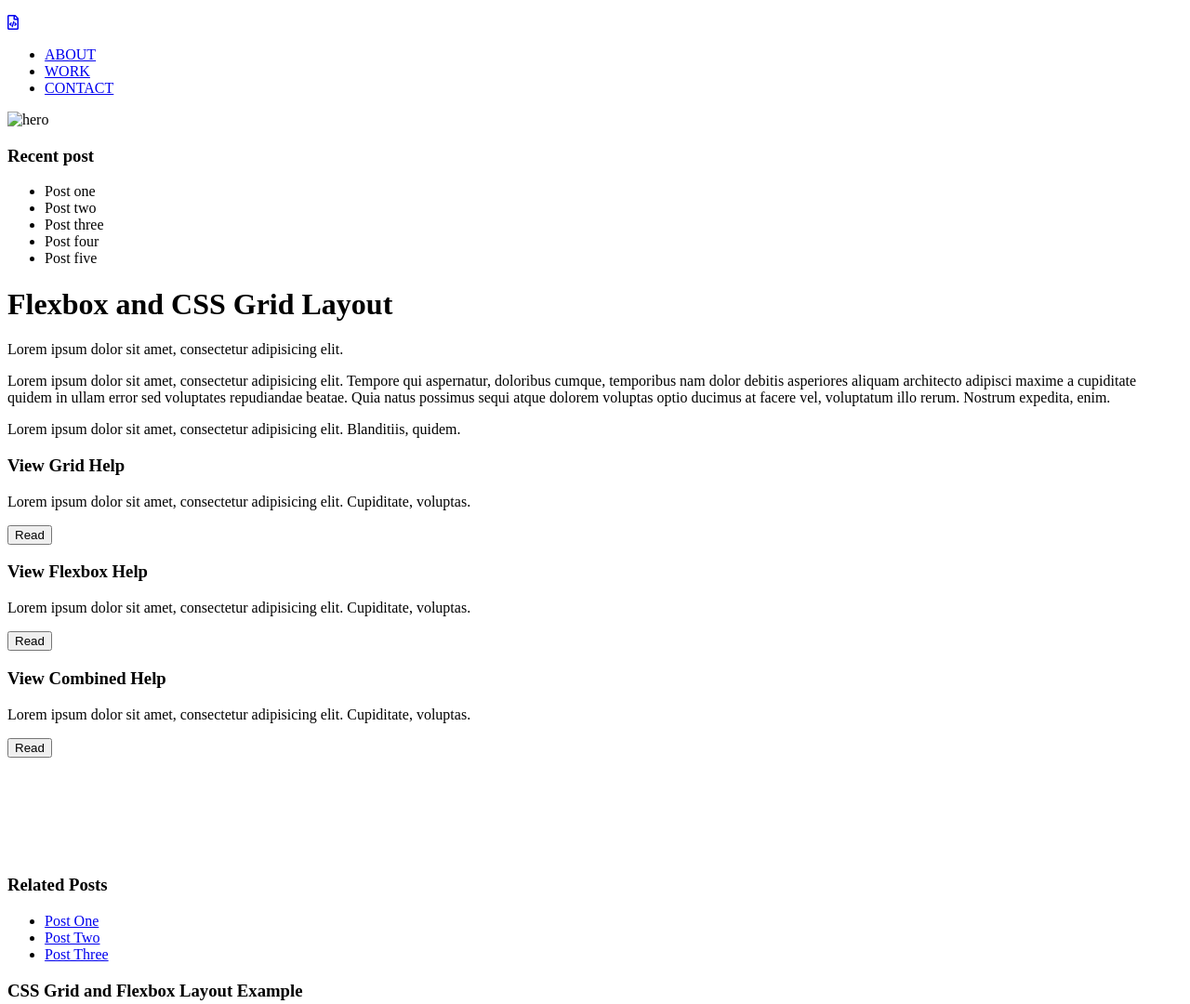
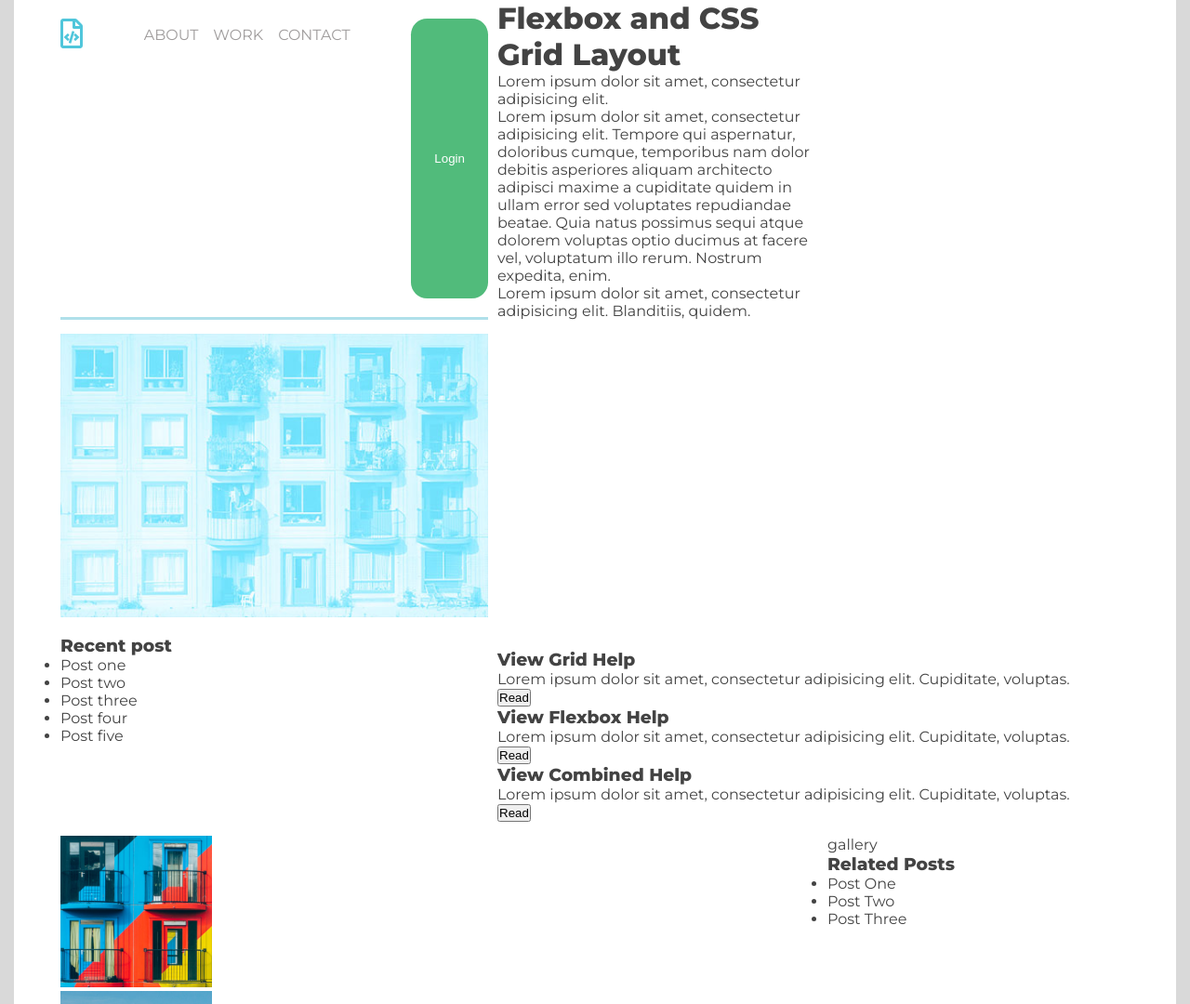
Before and after one commit to IlyaSalikov/flex_grid_template, a plain HTML site: page index.html in a window 1280 px wide. Shown: the top 1080 px of the page at 93% size. Drawn offline with Linux system fonts and the light colour scheme.

Commit message:
картинки+создание сетки

```diff
--- a/index.html
+++ b/index.html
@@ -6,7 +6,7 @@
     <title>Flex and grid template</title>
     <meta name="viewport" content="width=device-width, user-scalable=no,
     initial-scale=1.0, maximum-scale=1.0, minimum-scale=1.0">
-    <link rel="stylesheet" href="/css/css.css">
+    <link rel="stylesheet" href="style.css">
     <link href="https://use.fontawesome.com/releases/v5.0.13/css/all.css" rel="stylesheet">
 </head>
 
@@ -25,11 +25,11 @@
                     <li><a href="#">CONTACT</a></li>
                 </ul>
             </nav>
-
+            <button class="login">Login</button>
         </header>
 
         <div class="hero">
-            <img src="" alt="hero">
+            <img src="images/hero.jpg" alt="hero">
         </div>
 
         <aside class="sidebar">
@@ -69,15 +69,15 @@
         </div>
 
         <div class="gallery">
-            <div><img src="" alt=""></div>
-            <div><img src="" alt=""></div>
-            <div><img src="" alt=""></div>
-            <div><img src="" alt=""></div>
-            <div><img src="" alt=""></div>
-            <div><img src="" alt=""></div>
+            <div><img src="images/grid-image-01.jpg" alt="gallery"></div>
+            <div><img src="images/grid-image-02.jpg" alt="gallery"></div>
+            <div><img src="images/grid-image-03.jpg" alt="gallery"></div>
+            <div><img src="images/grid-image-04.jpg" alt="gallery"></div>
+            <div><img src="images/grid-image-05.jpg" alt="gallery"></div>
+            <div><img src="images/grid-image-06.jpg" alt="gallery"></div>
         </div>
 
-        <aside class="sidebar-related">
+        <aside class="sidebar-related">gallery
             <h3>Related Posts</h3>
             <ul>
                 <li><a href="#">Post One</a></li>
--- /dev/null
+++ b/style.css
@@ -0,0 +1,111 @@
+@import url('https://fonts.googleapis.com/css2?family=Montserrat:wght@100;400;500;800&display=swap');
+
+* {
+    box-sizing: border-box;
+    margin: 0;
+    padding: 0;
+}
+
+body {
+    font-family: 'Montserrat', sans-serif;
+    background-color: #d9d9d9;
+    color: #434343;
+}
+
+a {
+    text-decoration: none;
+    color: inherit;
+}
+
+.container {
+    display: grid;
+    grid-template-columns: 40% 30% 30%;
+    grid-template-rows: repeat(6, auto);
+    grid-column-gap: 10px;
+    grid-row-gap: 15px;
+    max-width: 1250px;
+    margin: 0 auto;
+    background-color: #fff;
+    padding: 0 50px;
+}
+
+header {
+    display: flex;
+    justify-content: space-between;
+    grid-column: 1\4;
+    grid-row: 1/2;
+    border-bottom: 3px solid #b0e0ea;
+    color: #9f9c9c;
+    padding: 20px 0;
+}
+
+header > .logo i {
+    color: #50c6db;
+    font-size: 2em;
+}
+
+header > nav > ul {
+    display: flex;
+    list-style-type: none;
+}
+
+header > nav > ul > li {
+    margin: .5em;
+}
+
+header > button, button:active, button:focus {
+    background-color: #51bb7b;
+    color: #fff;
+    padding: 6px 25px;
+    border-radius: 1.3em;
+    border-style: none;
+    outline: none;
+}
+
+header > button:focus {
+    background-color: rgb(161, 242, 126);
+}
+
+.hero {
+    grid-column: 1/2;
+    grid-row: 2/3;
+}
+
+.hero > img {
+    width: 100%;
+}
+
+.sidebar {
+    grid-column: 1/2;
+    grid-row: 3/5;
+}
+
+.main {
+    grid-column: 2/4;
+    grid-row: 2/4;
+}
+
+.help {
+    grid-column: 2/4;
+    grid-row: 4/5;
+}
+
+.gallery {
+    grid-column: 1/3;
+    grid-row: 5/6;
+}
+
+.gallery img {
+    width: 20%;
+}
+
+.sidebar-related {
+    grid-column: 3/4;
+    grid-row: 5/6;
+}
+
+.footer  {
+    grid-column: 1/4;
+    grid-row: 6/7;
+    text-align: center;
+}
```
Also changed, not shown: css/css.css (deleted), images/grid-image-01.jpg (added), images/grid-image-02.jpg (added), images/grid-image-03.jpg (added), images/grid-image-04.jpg (added), images/grid-image-05.jpg (added), images/grid-image-06.jpg (added), images/hero.jpg (added), 1 other file.
